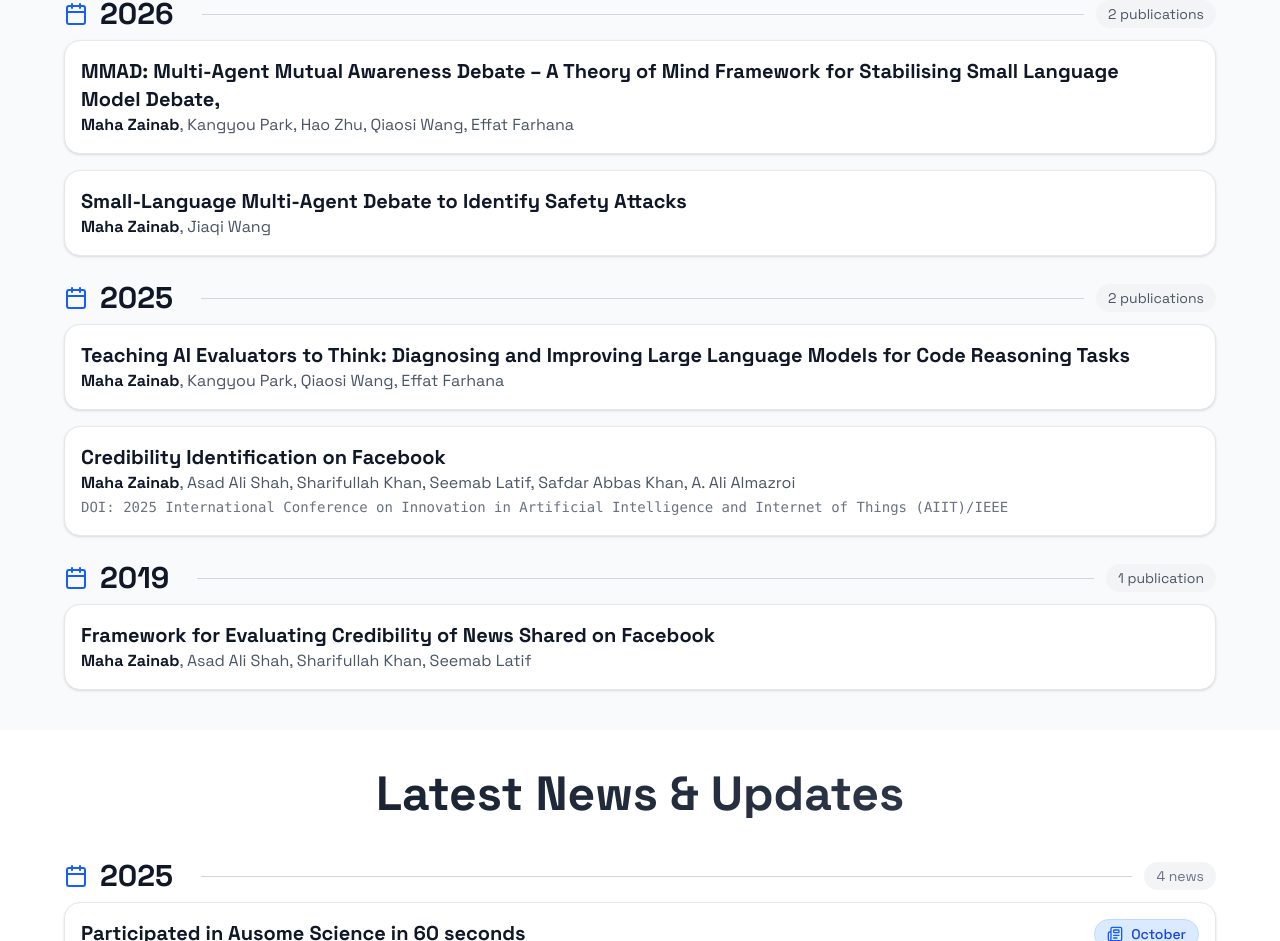
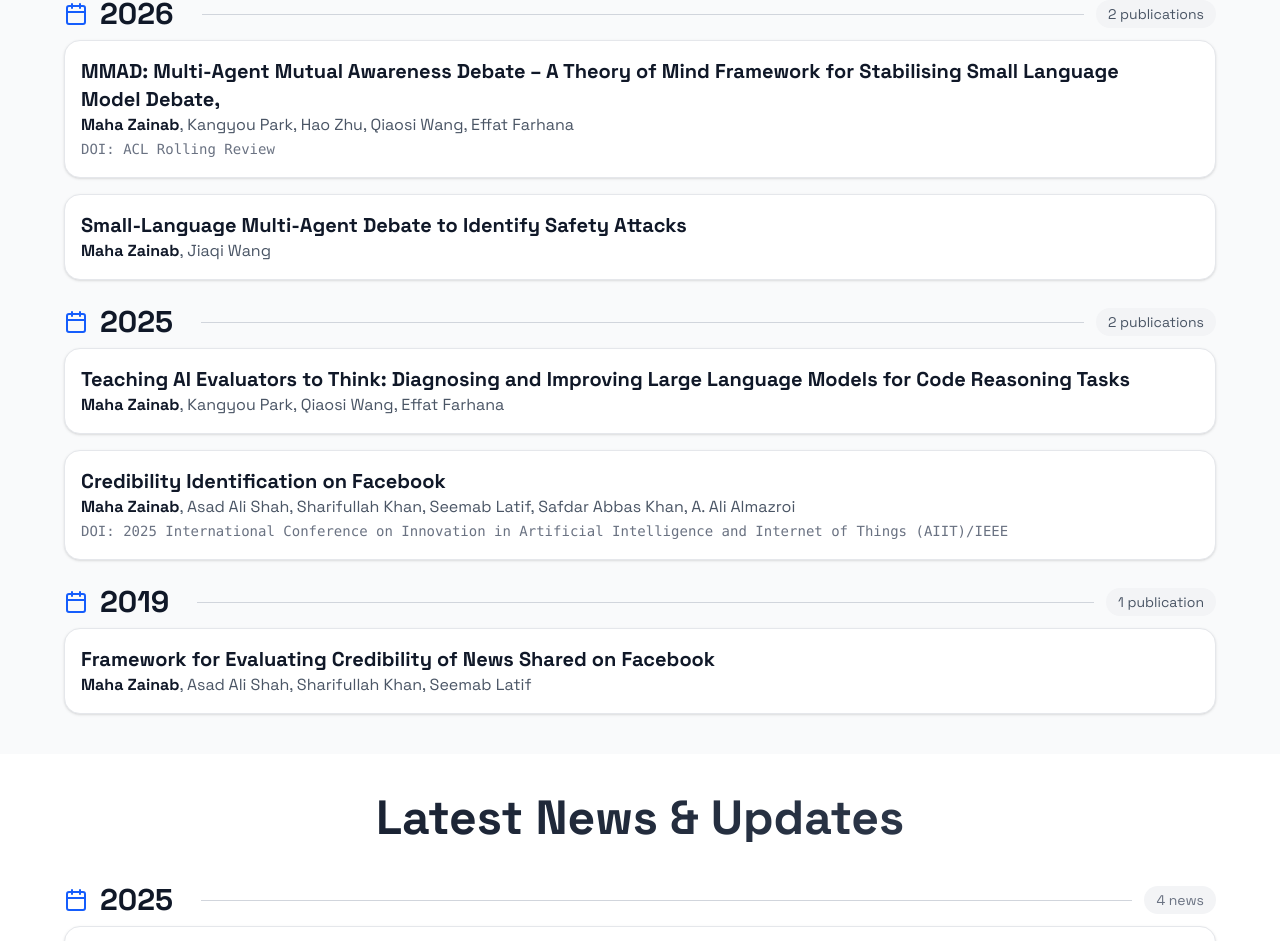
Before and after one commit to MahaZainab/MahaZainab.github.io, a React (Vite) app: page / in a window 1280 px wide. Shown: the part 1127-2068 px from the top of the page. Built offline with nearby package versions, Linux system fonts and the light colour scheme.

Commit message:
Auto commit on save

```diff
--- a/src/data/content.ts
+++ b/src/data/content.ts
@@ -94,7 +94,7 @@ export const publications: Publication[] = [
     pdfLink: "",
     talkLink: "",
     year: "2026",
-    doi: "",
+    doi: "ACL Rolling Review",
   },
   {
     id: 5,
```
